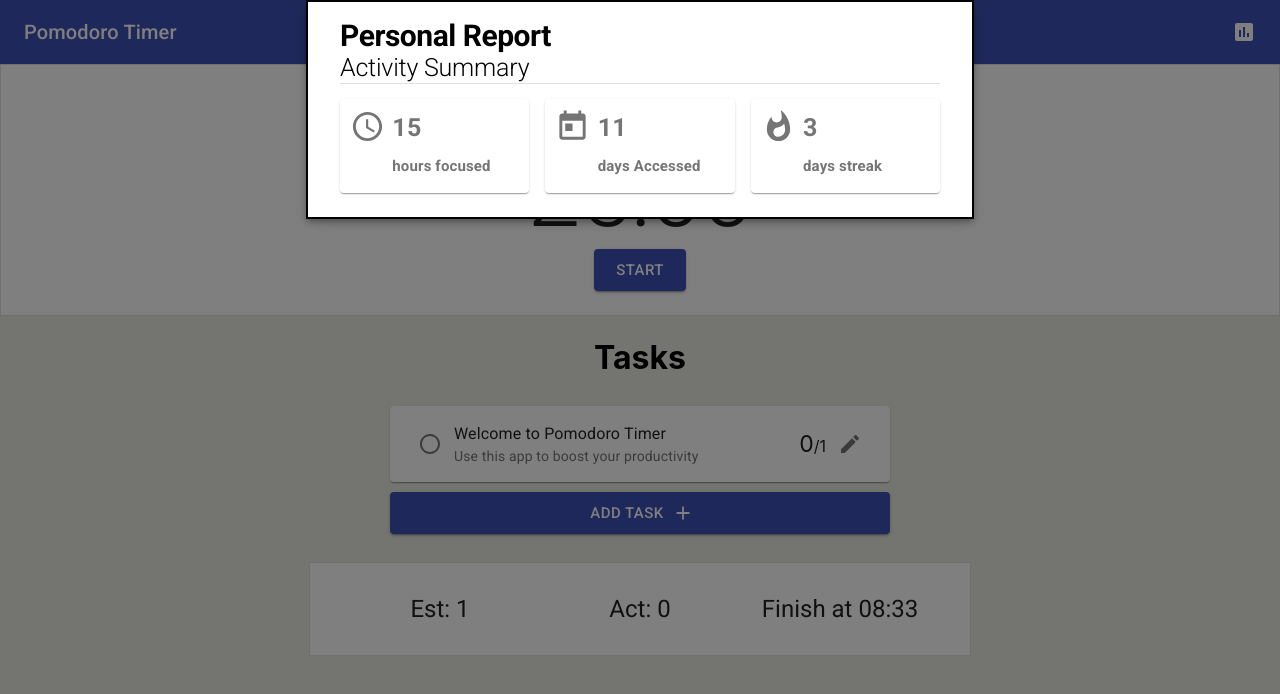
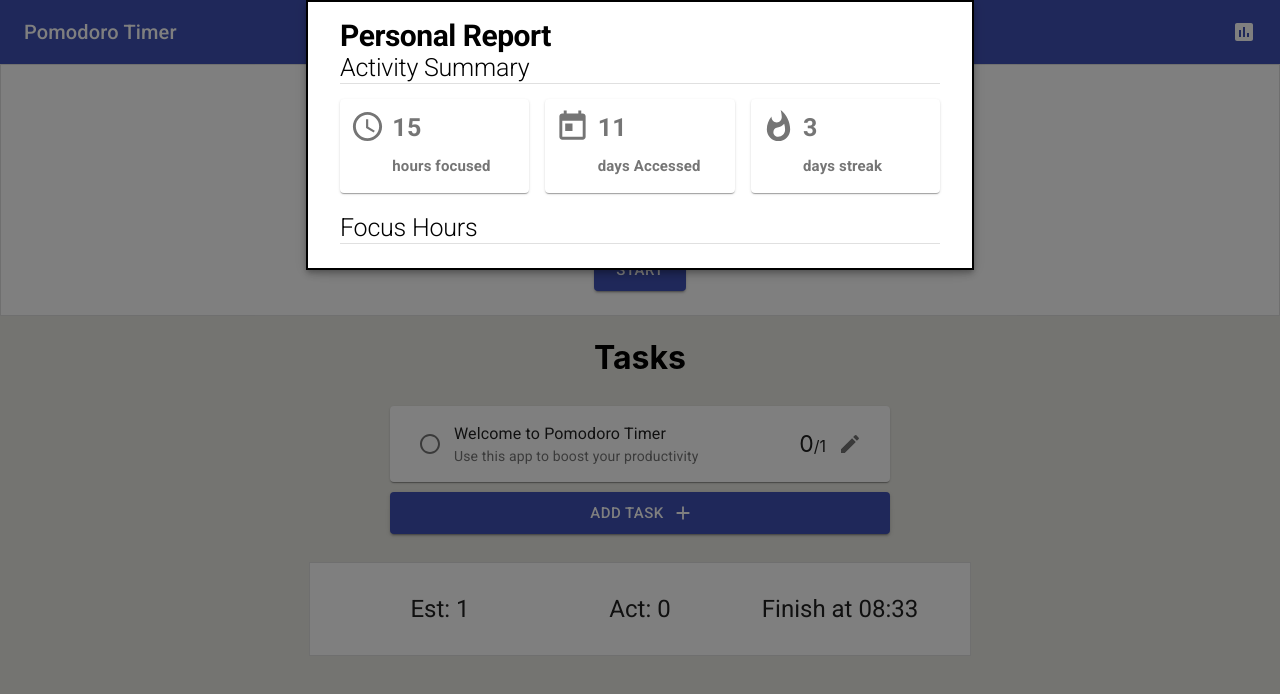
Before and after one commit to TebzaTheMan/PomTasks, a React (Create React App) app: page / in a window 1280 px wide. Both pictures are taken after a click on the button 1244 px from the left and 32 px from the top of the page. Shown: the top 694 px of the page. Built offline with nearby package versions, Linux system fonts and the light colour scheme.

Commit message:
feat : added focus hours heading  to report

```diff
--- /dev/null
+++ b/src/components/Report/FocusHours.js
@@ -0,0 +1,22 @@
+import React from 'react';
+import { makeStyles } from '@material-ui/core/styles';
+import Typography from '@material-ui/core/Typography';
+import Divider from '@material-ui/core/Divider';
+
+const useStyles = makeStyles(() => ({
+  heading: {
+    fontSize: '25px',
+    marginTop: 20,
+  },
+}));
+export default function FocusHours() {
+  const classes = useStyles();
+  return (
+    <>
+      <Typography variant="h2" className={classes.heading}>
+        Focus Hours
+      </Typography>
+      <Divider />
+    </>
+  );
+}
--- a/src/components/Report/Report.js
+++ b/src/components/Report/Report.js
@@ -5,12 +5,14 @@
 import Typography from '@material-ui/core/Typography';
 import Modal from '@material-ui/core/Modal';
 import ActivitySummary from './ActivitySummary';
+import FocusHours from './FocusHours';
 
 const useStyles = makeStyles((theme) => ({
   modal: {
     display: 'flex',
     alignItems: 'flex-start',
     justifyContent: 'center',
+    overflow: 'scroll',
   },
   paper: {
     width: 600,
@@ -60,6 +62,7 @@
             Personal Report
           </Typography>
           <ActivitySummary />
+          <FocusHours />
         </div>
       </Modal>
     </>
```
